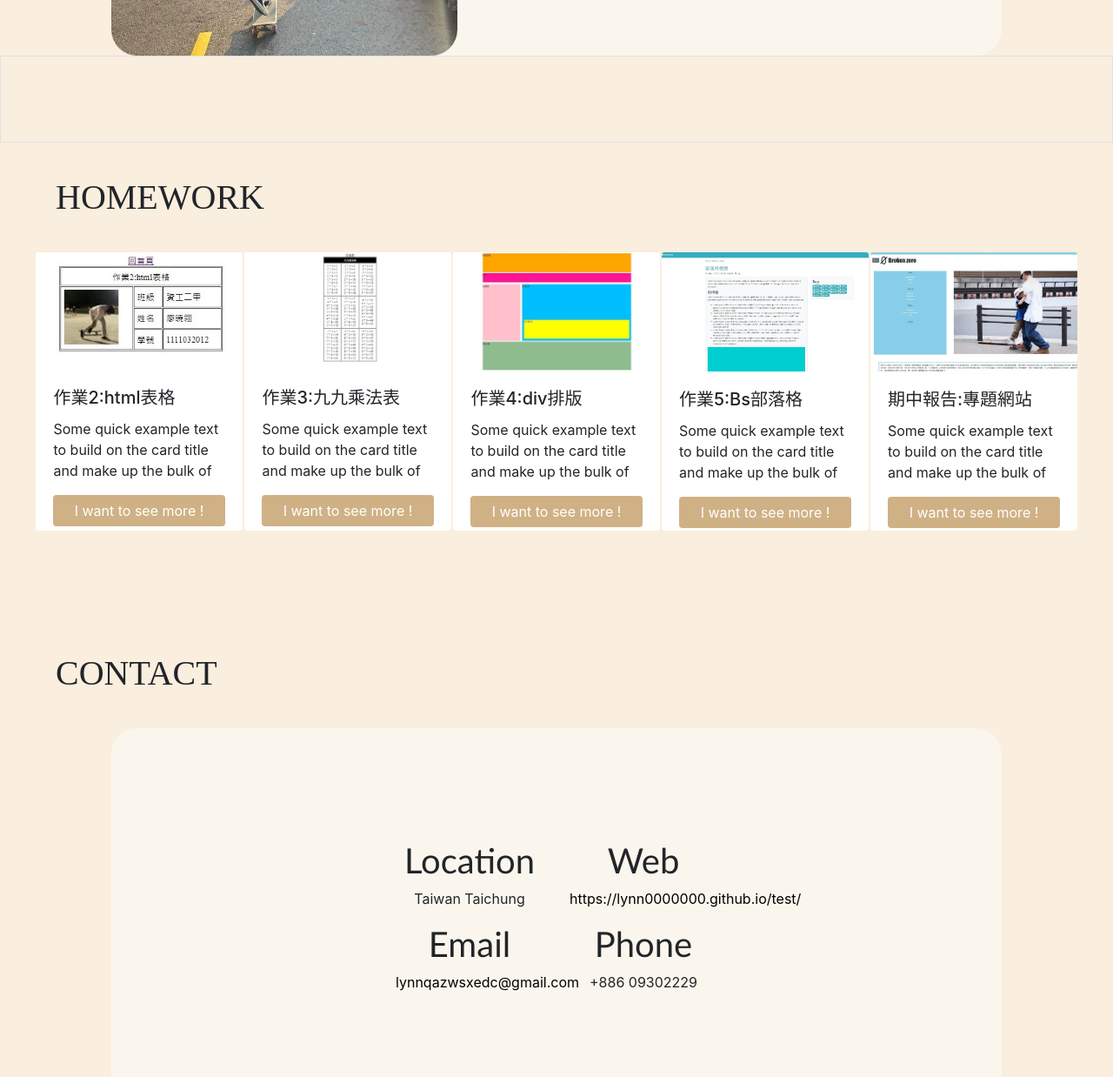
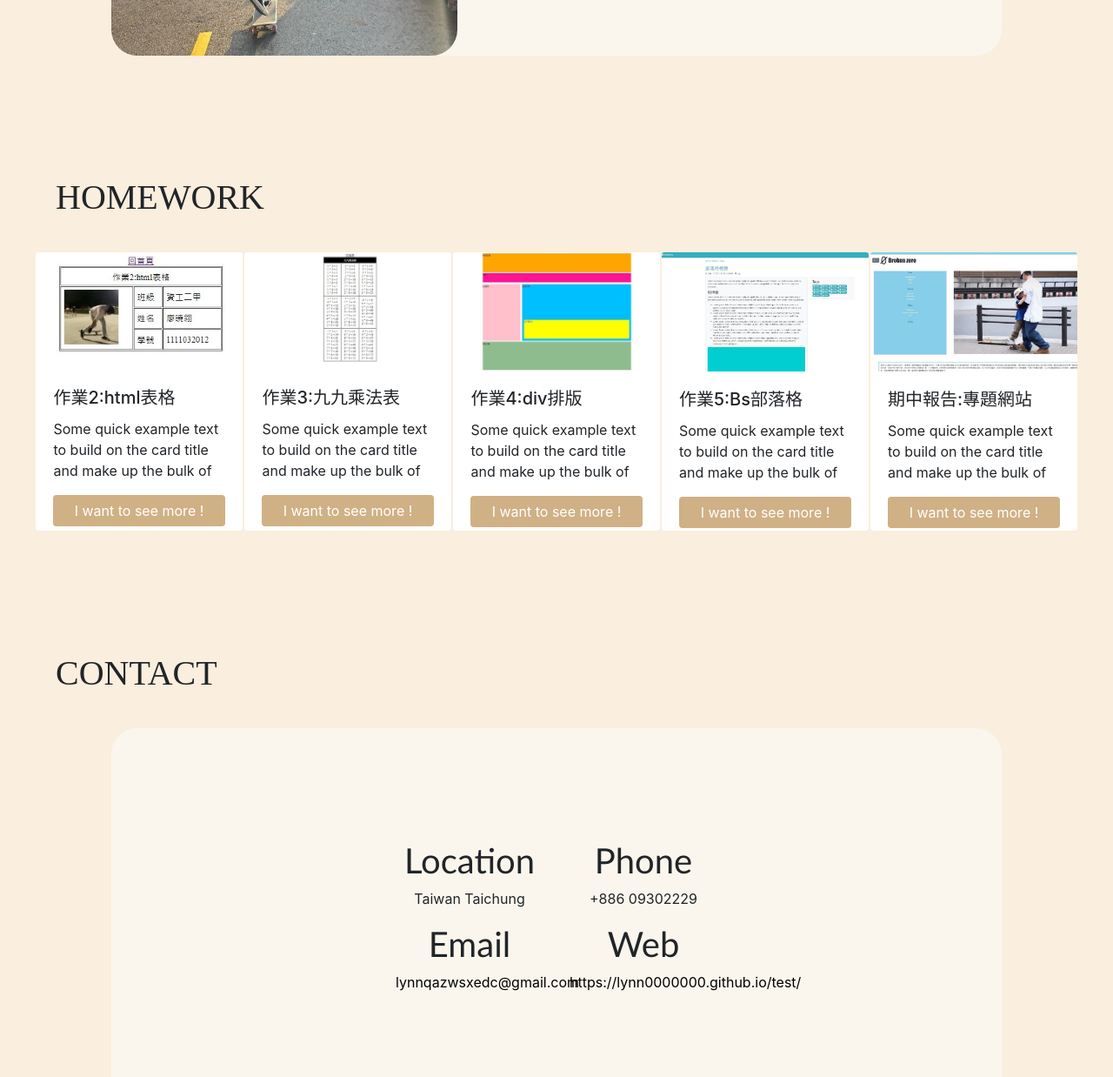
Before and after one commit to lynn0000000/test, a plain HTML site: page index.html in a window 1280 px wide. Shown: the part 582-1820 px from the top of the page at 87% size. Drawn offline with nearby package versions, Linux system fonts and the light colour scheme.

Commit message:
Update index.html

```diff
--- a/index.html
+++ b/index.html
@@ -68,7 +68,7 @@
                 </div>
             </div>
         </div>
-        <div class="A-H border" id="HOMEWORK"></div>
+        <div class="A-H boder" id="HOMEWORK"></div>
         <div class="homework">
             <div>
                 <h1>HOMEWORK</h1>
@@ -128,15 +128,15 @@
                 <h1>CONTACT</h1>
                 <div class="contact-bg">
                     <div class="container">
-                        <div class="row ">
+                        <div class="row borde">
                             <div class="c1 bordr">
                                 <div class="col order">
                                     <h2>Location</h2>
                                         <p>Taiwan Taichung</p>
                                 </div>
-                                <div class="col ">
-                                    <h2>Web</h2>
-                                    <a href="https://lynn0000000.github.io/test/" class="contact-link">https://lynn0000000.github.io/test/</a>
+                                <div class="col boder">
+                                    <h2>Phone</h2>
+                                    <p>+886 09302229</p>
                                 </div>
                             </div>
                             <div class="c2">
@@ -144,10 +144,11 @@
                                     <h2>Email</h2>
                                     <a href="https://mail.google.com/mail/u/1/?ogbl#inbox" class="contact-link">lynnqazwsxedc@gmail.com</a>
                                 </div>
-                                <div class="col boder">
-                                    <h2>Phone</h2>
-                                    <p>+886 09302229</p>
+                                <div class="col ">
+                                    <h2>Web</h2>
+                                    <a href="https://lynn0000000.github.io/test/" class="contact-link">https://lynn0000000.github.io/test/</a>
                                 </div>
+
                             </div>
                         </div>
                     </div>
```
